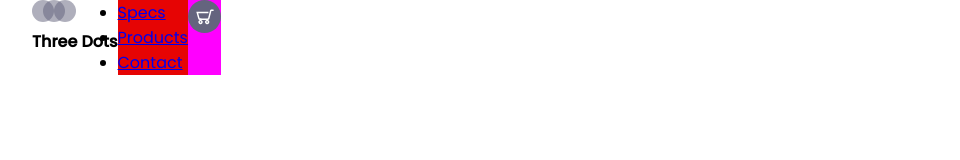
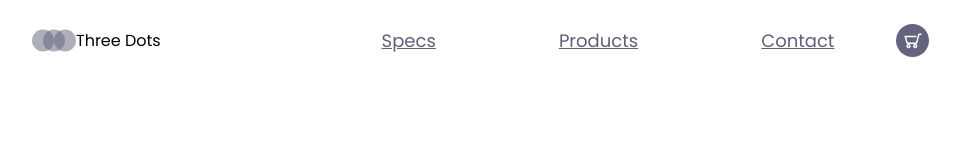
Before and after one commit to MagidElgady/ReponsWeb, a plain HTML site: page index.html in a window 1280 px wide. Shown: the whole page, without its empty margins (32-992 px from the left). Drawn offline with Linux system fonts and the light colour scheme.

```diff
--- a/index.html
+++ b/index.html
@@ -18,9 +18,9 @@
         </div>
         <nav>
             <ul class="nav-links">
-                <li class="nav-link"><a href="#">Specs</a></li>
-                <li class="nav-link"><a href="#">Products</a></li>
-                <li class="nav-link"><a href="#">Contact</a></li>
+                <li><a class="nav-link" href="#">Specs</a></li>
+                <li><a class="nav-link" href="#">Products</a></li>
+                <li><a class="nav-link" href="#">Contact</a></li>
             </ul>
         </nav>
         <div class="cart">
--- a/style.css
+++ b/style.css
@@ -15,17 +15,47 @@ area is what */
 header {
     display: flex;
     width: 90%;
+    /* Header is taller in height */
+    height: 10vh;
     margin:auto;
+    /* Header is properly aligned */
+    align-items: center;
 }
 
+.logo-container, .nav-links, .cart {
+    display: flex;
+}
+
+
  .logo-container  {
-     background:blue);
+     /* Flex of 1 takes up all space in div class */
+     flex: 1;
  }
 
+.logo {
+    font-weight: 400;
+}
+
+
  nav {
-     background: rgb(230, 4, 4);
+     flex: 2;
  }
 
+ /* Removes bullet points
+ and spaces each URL link */
+.nav-links {
+    justify-content: space-around;
+    list-style: none;
+}
+
+/* Removes underline */
+.nav-link {
+    color: #5f5f79;
+    font-size: 18px;
+    text-decoration: underline;
+}
+
  .cart {
-     background: rgb(255, 0, 255);
+
+     flex: 1;
  }
```
